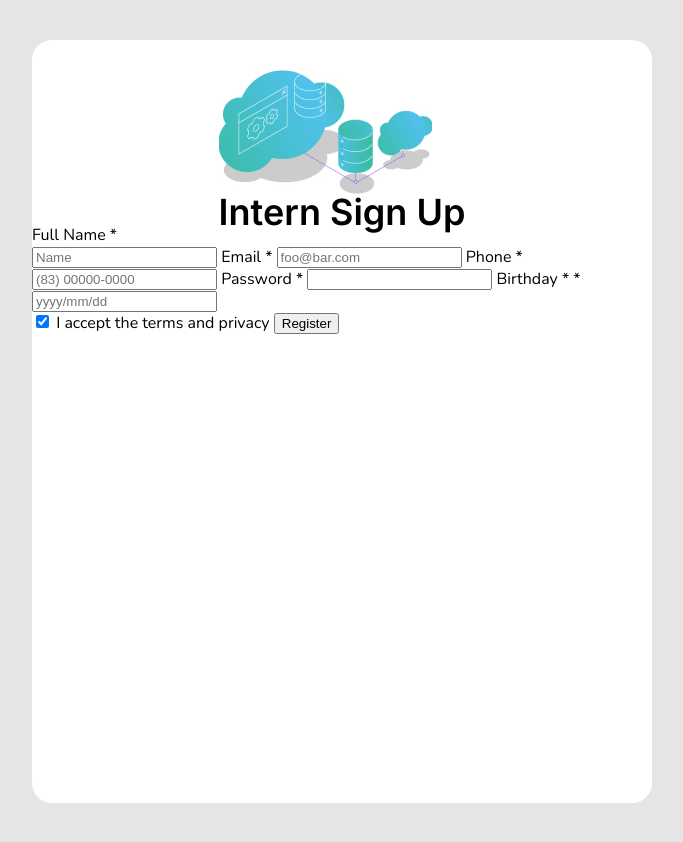
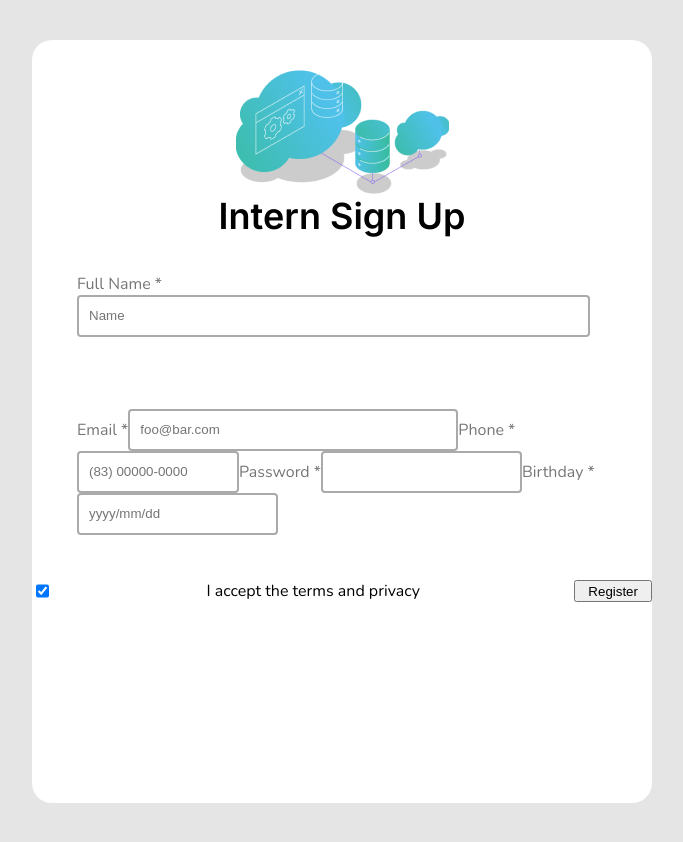
Before and after one commit to eduardonowa/desafioform_compassvuejs, a plain HTML site: page index.html in a window 1280 px wide. Shown: the whole page, without its empty margins (298-981 px from the left). Drawn offline with nearby package versions, Linux system fonts and the light colour scheme.

Commit message:
feat: otimizating header

```diff
--- a/index.html
+++ b/index.html
@@ -12,25 +12,25 @@
   </head>
   <body>
     <main class="card">
-    <div class="header">
+    <header class="header">
        <img src="/img/data 1.jpg" alt="image header" />
         <h1>Intern Sign Up</h1>
-    </div>
+    </header>
     <form action="">
-      <div>
-        <label for="fullname">Full Name *</label><br>
-        <input type="text" placeholder="Name" />
+      <div class="form">
+        <label for="fullname">Full Name *</label>
+        <input type="text" class="input1" placeholder="Name" />
         <label for="email">Email *</label>
-        <input type="email" placeholder="foo@bar.com" />
+        <input type="email" class="input2" placeholder="foo@bar.com" />
         <label for="phone">Phone *</label>
-        <input type="tel" placeholder="(83) 00000-0000" />
+        <input type="tel" placeholder="(83) 00000-0000" class="input3"/>
         <label for="password">Password *</label>
-        <input type="password"/>
-        <label for="birthday">Birthday *</label> *</p>
-        <input type="datetime" placeholder="yyyy/mm/dd" />
+        <input type="password" class="input4"/>
+        <label for="birthday">Birthday *</label></p>
+        <input type="datetime" placeholder="yyyy/mm/dd" class="input5"/>
       </div>
 
-      <div class="footer">
+      <div class="box-register">
         <input type="checkbox" name="terms" checked/>
         <label for="terms">I accept the terms and privacy</label>
         <input type="button" value="Register" class="button-register" />
--- a/style.css
+++ b/style.css
@@ -4,11 +4,22 @@ body, h1, h2, p, ul, li, a {
     padding: 0px;
 }
 
+* {
+    box-sizing: border-box;
+}
 
 
 body {
     background: #e5e5e5;
     font-family: 'Nunito', sans-serif;
+}
+
+header {
+    width: 620px;
+    margin: 0 auto;
+    display: flex;
+    flex-direction: column;
+    align-items: center;
 }
 
 img {
@@ -18,6 +29,7 @@ h1 {
     font-family: 'Inter', sans-serif;
     line-height: 24px;
     font-size: 36px;
+    margin-top: 10px;
 }
 
 main {
@@ -26,12 +38,84 @@ main {
     margin: 40px auto;
     background: white;
     border-radius: 20px;
+
+}
+
+.form  {
+    margin: 45px 45px;
+    display: flex;
+    flex-wrap: wrap;
+    flex-direction: row;
+    align-items: center;
+    color: #767676;
+
+}
+
+.form label {
+    display: flex;
+    align-items: flex-start;
+}
+
+.form input {
+    border: 2px solid #AAAAAA;
+    border-radius: 4px;
+    background: white;
+    line-height: 38px;
+    padding: 0 10px;
+
+}
+.input1 {
+       width: 513px;
+       margin-bottom: 72px;
+}
+
+.input2 {
+
+    width: 330px
+
+}
+
+.input3 {
+    width: 162px;
+
+}
+
+
+
+
+
+.box-register {
+    width: 620px;
+    margin: 0 auto;
+    display: flex;;
+    justify-content: space-between;
+
+
+}
+
+.box-register label{
+    display: flex;
+    align-self: flex-;
+}
+
+.button-register {
+    display: flex;
+    flex-direction: row;
+    justify-content: center;
+    align-items: center;
+    padding: 0px 12px;
+    ;
+
+}
+
+
+
+/* SUCESS.HTML */
+
+.sucess {
+    width: 620px;
+    margin: 0 auto;
     display: flex;
     flex-direction: column;
     align-items: center;
 }
-
-.card {
-    display: flex;
-
-}
```
Also changed, not shown: sucess.html (+5 -4 lines).
